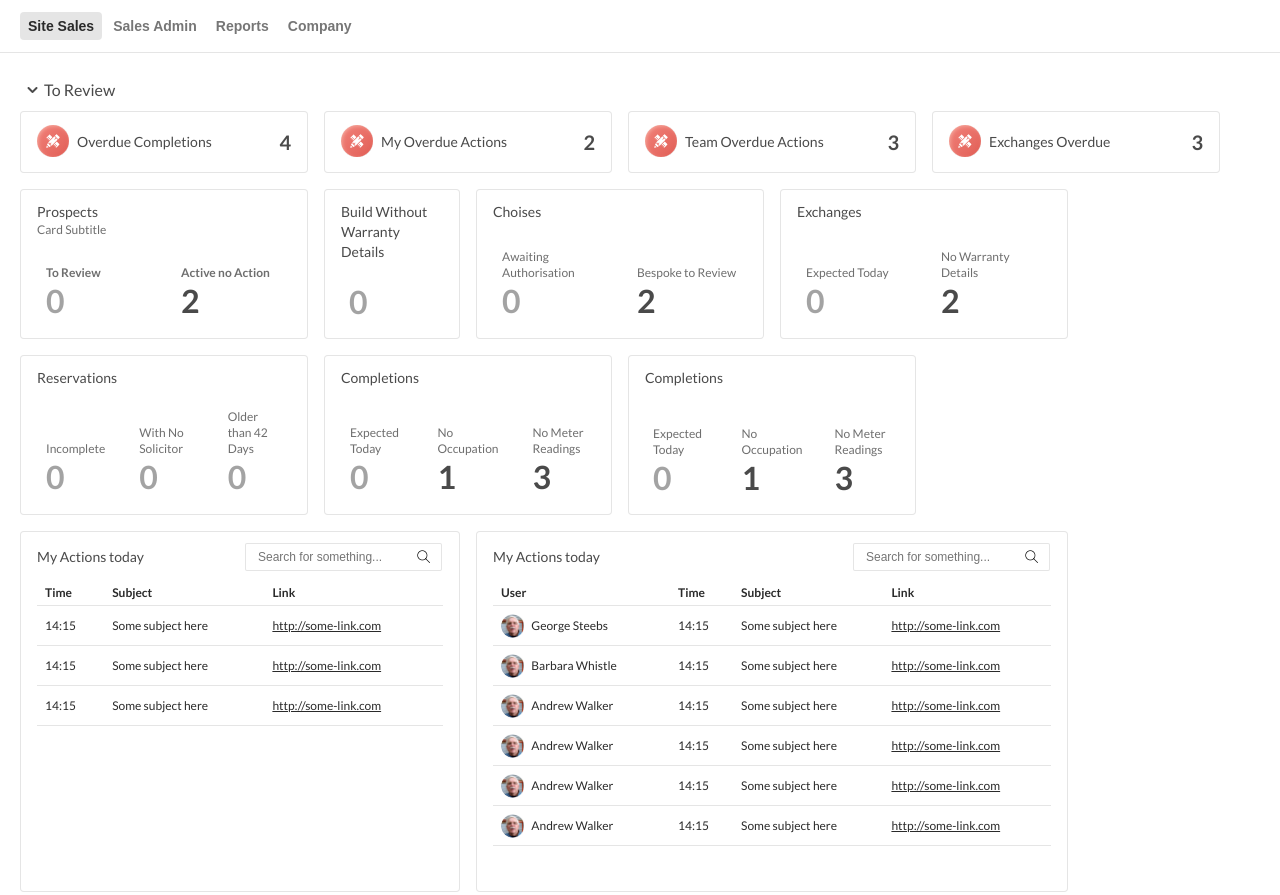
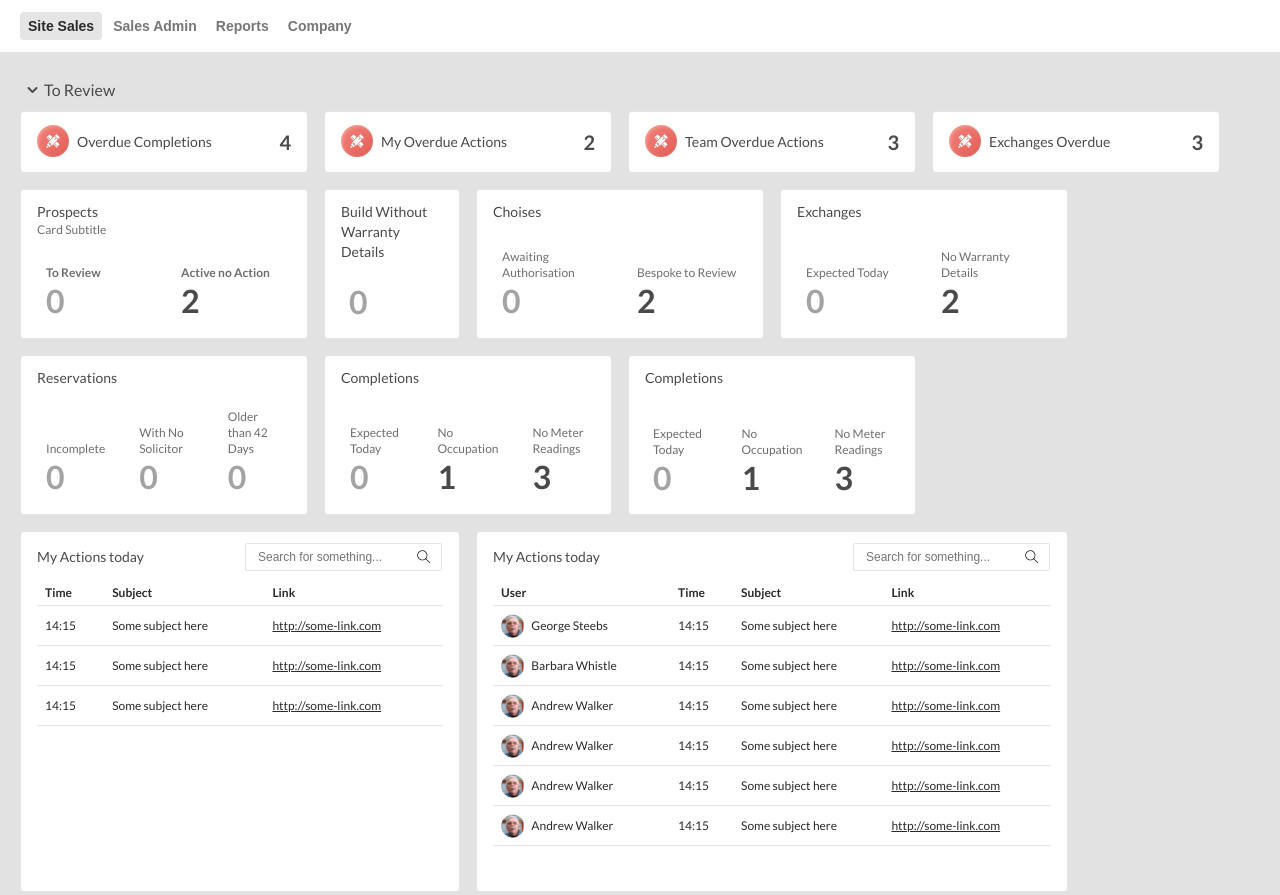
Before and after one commit to vitboderp/coins-erp-layouts, a website: page dashboard.html in a window 1280 px wide. Shown: the top 895 px of the page. Drawn offline with nearby package versions, Linux system fonts and the light colour scheme; files that its build step writes are made by us from their sources; the site is published under a folder, as on GitHub Pages, so addresses that start at the root find nothing; files whose address does not match are found by name.

Commit message:
update url bg image

```diff
--- a/dashboard.html
+++ b/dashboard.html
@@ -26,7 +26,7 @@
             <button class="cds-btn cds-tabs__btn" onclick="openTab(event, 'Company')">Company</button>
         </div>
         <div class="cds-tabcontent" id="siteSales">
-            <div class="cds-tabcontent__bg" style="background-image: url('/images/custom-bg.png');"></div>
+            <div class="cds-tabcontent__bg" style="background-image: url('./images/custom-bg.png');"></div>
             <div class="cds-tabcontent__bg" style="background: rgba(66, 73, 88, 0.1);"></div>
             <div class="cds-accordion">
                 <!-- add class .defaultOpenAccordion to open accordion -->
```
